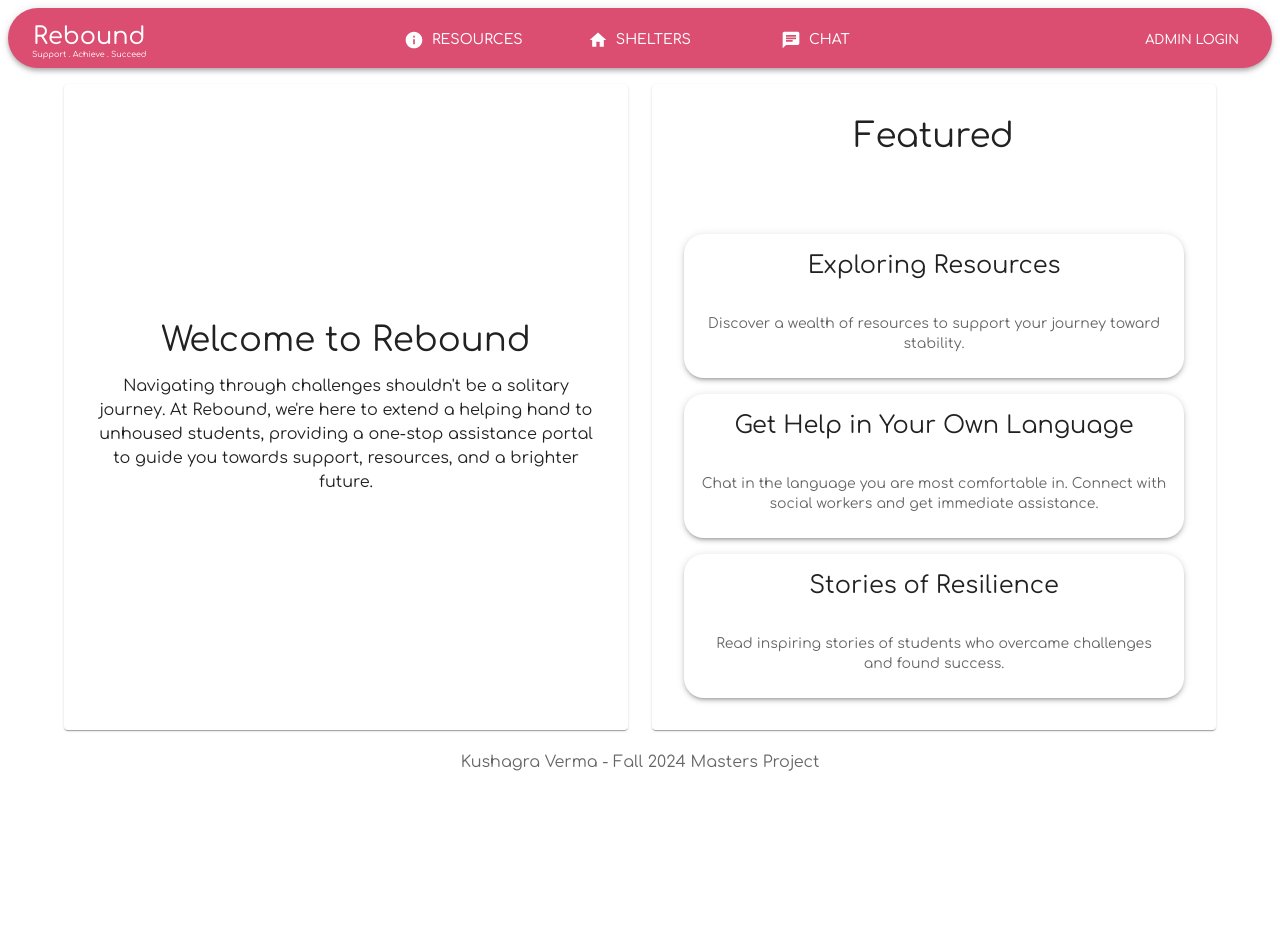
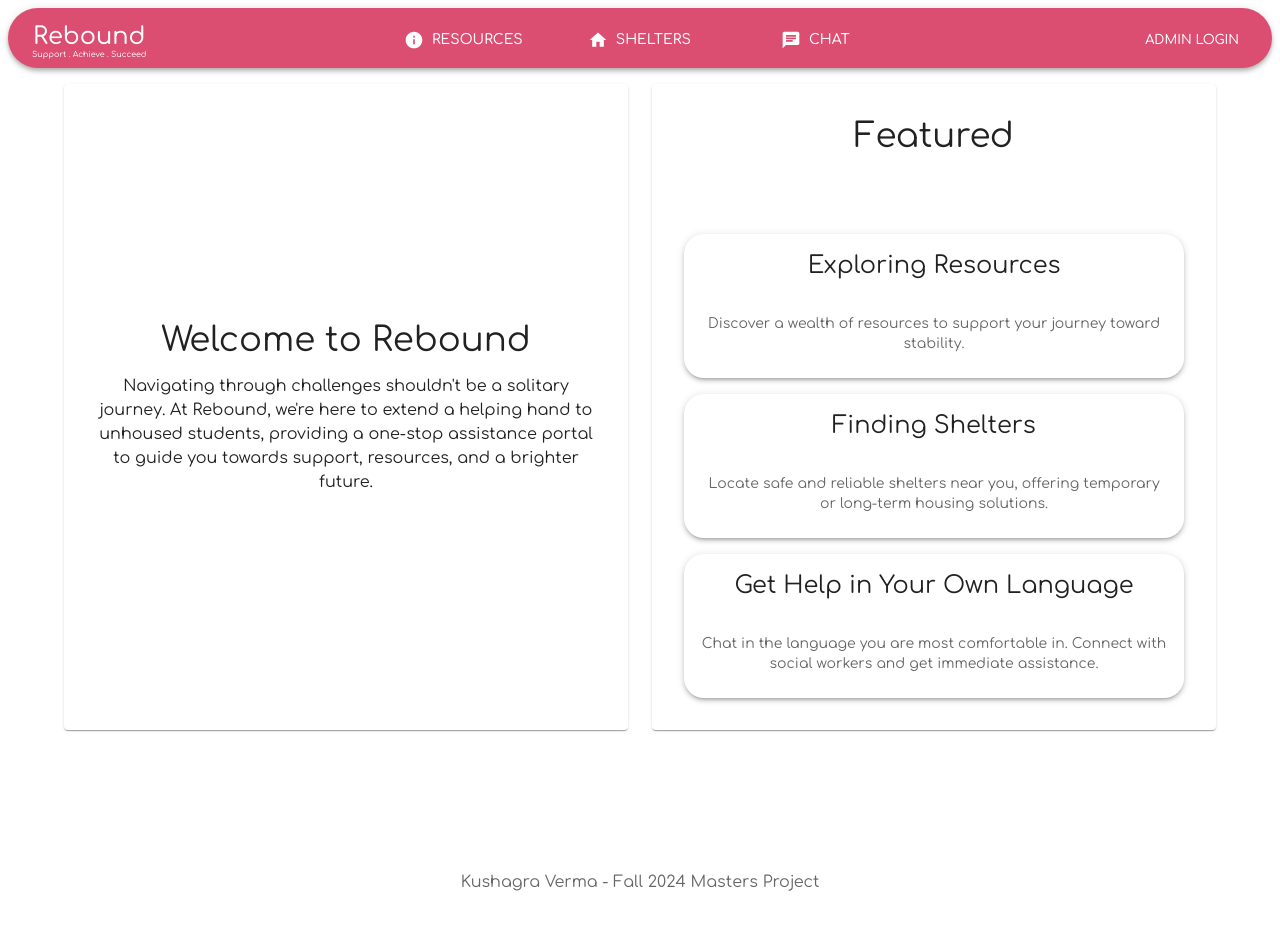
Before and after one commit to kushagraverma26/rebound_frontend, a React (Vite) app: page / in a window 1280 px wide. Shown: the top 930 px of the page. Before the commit the page ends 832 px from the top, so only its background shows below. Built offline with nearby package versions, Linux system fonts and the light colour scheme.

Commit message:
Homepage links. Chat multi lingual greetings

```diff
--- a/src/pages/ChatPage.jsx
+++ b/src/pages/ChatPage.jsx
@@ -125,7 +125,54 @@ const ChatsPage = () => {
   };
 
   const handleLanguageChange = (event) => {
-    setSelectedLanguage(event.target.value);
+    const newLanguage = event.target.value;
+    setSelectedLanguage(newLanguage);
+
+    // Check if only the assistant's greeting message is present and no user input yet
+    const currentGreeting = messages[1].content;
+
+    // Check if the current greeting matches any of the translations
+    const isInitialGreeting =
+      Object.values(greetingTranslations).includes(currentGreeting);
+
+    if (messages.length === 2 && isInitialGreeting) {
+      // Get the translated greeting from the hardcoded translations
+      const translatedGreeting =
+        greetingTranslations[newLanguage] ||
+        "Hello! How can I assist you today?";
+
+      // Update the greeting message in the messages array
+      setMessages([
+        messages[0], // Keep the system message the same
+        { role: "assistant", content: translatedGreeting }, // Update the assistant message
+      ]);
+    }
+  };
+
+  const greetingTranslations = {
+    en: "Hello! How can I assist you today?",
+    es: "¡Hola! ¿Cómo puedo asistirte hoy?",
+    "zh-cn": "你好！我今天能帮您什么吗？",
+    tl: "Kumusta! Paano kita matutulungan ngayon?",
+    vi: "Xin chào! Tôi có thể giúp gì cho bạn hôm nay?",
+    ko: "안녕하세요! 오늘 어떻게 도와드릴까요?",
+    ar: "مرحبًا! كيف يمكنني مساعدتك اليوم؟",
+    fr: "Bonjour ! Comment puis-je vous aider aujourd'hui ?",
+    hi: "नमस्ते! मैं आज आपकी कैसे सहायता कर सकता हूँ?",
+    ja: "こんにちは！今日はどのようにお手伝いできますか？",
+  };
+
+  const messageLabelTranslations = {
+    en: "Type your message",
+    es: "Escribe tu mensaje",
+    "zh-cn": "输入你的信息",
+    tl: "I-type ang iyong mensahe",
+    vi: "Nhập tin nhắn của bạn",
+    ko: "메시지를 입력하세요",
+    ar: "اكتب رسالتك",
+    fr: "Tapez votre message",
+    hi: "अपना संदेश टाइप करें",
+    ja: "メッセージを入力してください",
   };
 
   return (
@@ -201,7 +248,10 @@ const ChatsPage = () => {
             <TextField
               fullWidth
               variant="outlined"
-              label="Type your message"
+              label={
+                messageLabelTranslations[selectedLanguage] ||
+                "Type your message"
+              } // Use translation or default to English
               name="inputMessage"
               value={inputMessage}
               onChange={(event) => setInputMessage(event.target.value)}
--- a/src/pages/HomePage.jsx
+++ b/src/pages/HomePage.jsx
@@ -1,4 +1,4 @@
-import React from "react";
+import React, { useState, useEffect } from "react";
 import Container from "@mui/material/Container";
 import Grid from "@mui/material/Grid";
 import Paper from "@mui/material/Paper";
@@ -14,21 +14,32 @@ const HomePage = () => {
   const theme = useTheme();
   const isSmallScreen = useMediaQuery(theme.breakpoints.down("sm"));
 
+  // States to trigger slide animation
+  const [loaded, setLoaded] = useState(false);
+
+  useEffect(() => {
+    // Trigger the animation when the component mounts
+    setLoaded(true);
+  }, []);
+
   const featuredContent = [
     {
       title: "Exploring Resources",
       description:
         "Discover a wealth of resources to support your journey toward stability.",
+      link: "/resources", // Link to Resources page
+    },
+    {
+      title: "Finding Shelters",
+      description:
+        "Locate safe and reliable shelters near you, offering temporary or long-term housing solutions.",
+      link: "/shelters", // Link to Shelters page
     },
     {
       title: "Get Help in Your Own Language",
       description:
         "Chat in the language you are most comfortable in. Connect with social workers and get immediate assistance.",
-    },
-    {
-      title: "Stories of Resilience",
-      description:
-        "Read inspiring stories of students who overcame challenges and found success.",
+      link: "/chat", // Link to Chat page
     },
   ];
 
@@ -37,12 +48,21 @@ const HomePage = () => {
       display="flex"
       flexDirection="column"
       padding={2}
-      sx={{ height: "auto", minHeight: "75vh" }}
+      sx={{ height: "auto", minHeight: "90vh" }}
     >
       <Container maxWidth="lg" sx={{ height: "100%" }}>
         <Grid container spacing={3} alignItems="stretch">
-          {/* Left Half */}
-          <Grid item xs={12} md={6}>
+          {/* Left Half - Welcome Section */}
+          <Grid
+            item
+            xs={12}
+            md={6}
+            sx={{
+              opacity: loaded ? 1 : 0, // Fade in effect
+              transform: loaded ? "translateY(0)" : "translateY(100px)", // Slide up effect
+              transition: "opacity 0.8s ease-out, transform 0.8s ease-out", // Transition properties
+            }}
+          >
             <Paper
               sx={{
                 height: "100%",
@@ -65,8 +85,17 @@ const HomePage = () => {
             </Paper>
           </Grid>
 
-          {/* Right Half */}
-          <Grid item xs={12} md={6}>
+          {/* Right Half - Featured Section */}
+          <Grid
+            item
+            xs={12}
+            md={6}
+            sx={{
+              opacity: loaded ? 1 : 0, // Fade in effect
+              transform: loaded ? "translateY(0)" : "translateY(100px)", // Slide up effect
+              transition: "opacity 0.8s ease-out, transform 0.8s ease-out", // Transition properties
+            }}
+          >
             <Paper
               sx={{
                 height: "100%",
@@ -91,10 +120,19 @@ const HomePage = () => {
                     key={index}
                     xs={12}
                     component={Link}
-                    to="/"
+                    to={item.link} // Make each card clickable and redirect to the appropriate page
                     sx={{ textDecoration: "none" }}
                   >
-                    <Card elevation={3} sx={{ borderRadius: "20px" }}>
+                    <Card
+                      elevation={3}
+                      sx={{
+                        borderRadius: "20px",
+                        transition: "transform 0.3s ease-in-out", // Smooth transition
+                        "&:hover": {
+                          transform: "scale(1.05)", // Pop out effect
+                        },
+                      }}
+                    >
                       <CardHeader title={item.title} />
                       <CardContent>
                         <Typography
```
